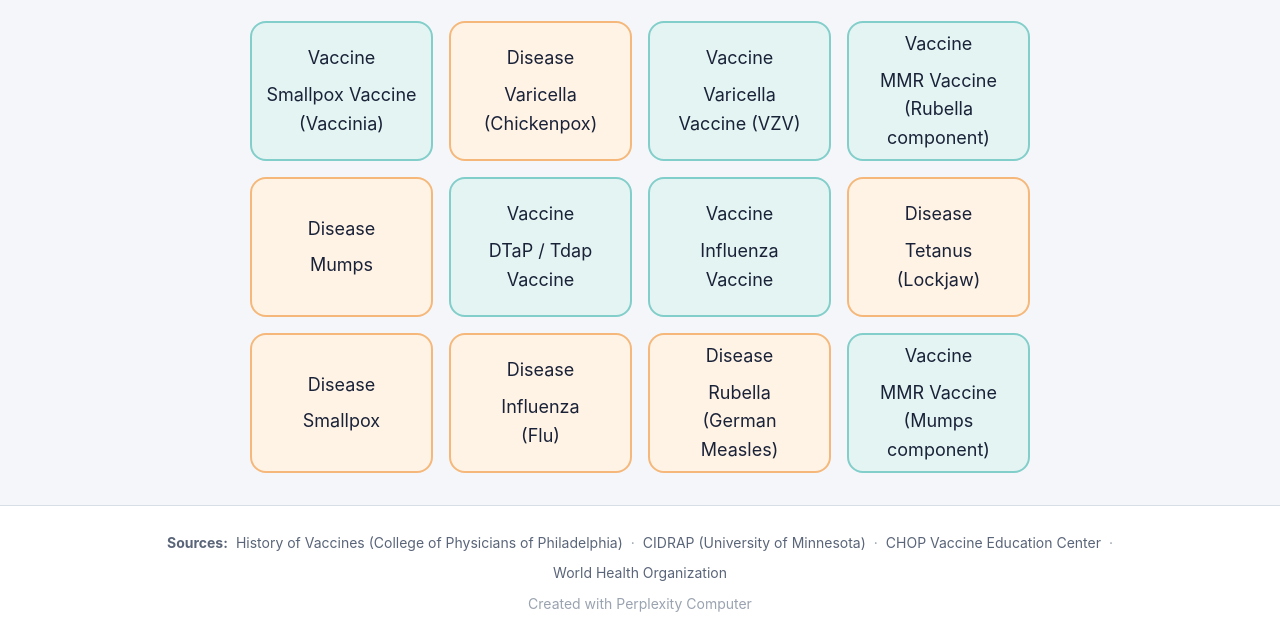
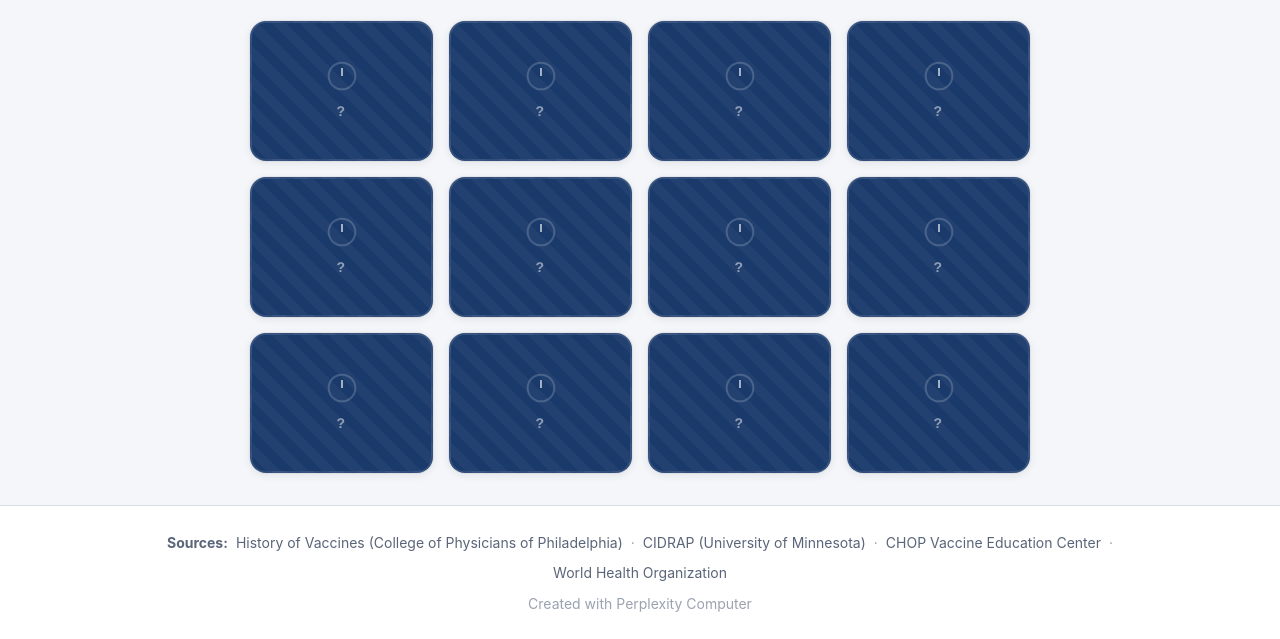
Before and after one commit to RFNajera/vaccine-match-game, a plain HTML site: page index.html in a window 1280 px wide. Both pictures are taken after a click on the button "Start Game". Shown: the part 174-813 px from the top of the page. Drawn offline with Linux system fonts and the light colour scheme; a web font is replaced by a local one.

Commit message:
Add styles for flip card front
Added styles for flip card front including background, shadow, border, and icon label.

```diff
--- a/style.css
+++ b/style.css
@@ -463,6 +463,30 @@
 }
 
 /* Card back (face-down state) */
+.flip-card-front {
+  background: var(--color-accent);
+  background-image: repeating-linear-gradient(
+    45deg,
+    transparent,
+    transparent 10px,
+    rgba(255,255,255,0.035) 10px,
+    rgba(255,255,255,0.035) 20px
+  );
+  box-shadow: var(--shadow-card);
+  border: 2px solid rgba(255,255,255,0.1);
+}
+
+.flip-card-front .card-back-icon {
+  width: 32px;
+  height: 32px;
+  opacity: 0.6;
+  color: #fff;
+}
+
+.flip-card-front .card-back-label {
+  font-family: var(--font-display);
+  font-size: var(--text-xs);
+  font-weight: 700;
   color: rgba(255,255,255,0.5);
   text-transform: uppercase;
   letter-spacing: 0.1em;
```
